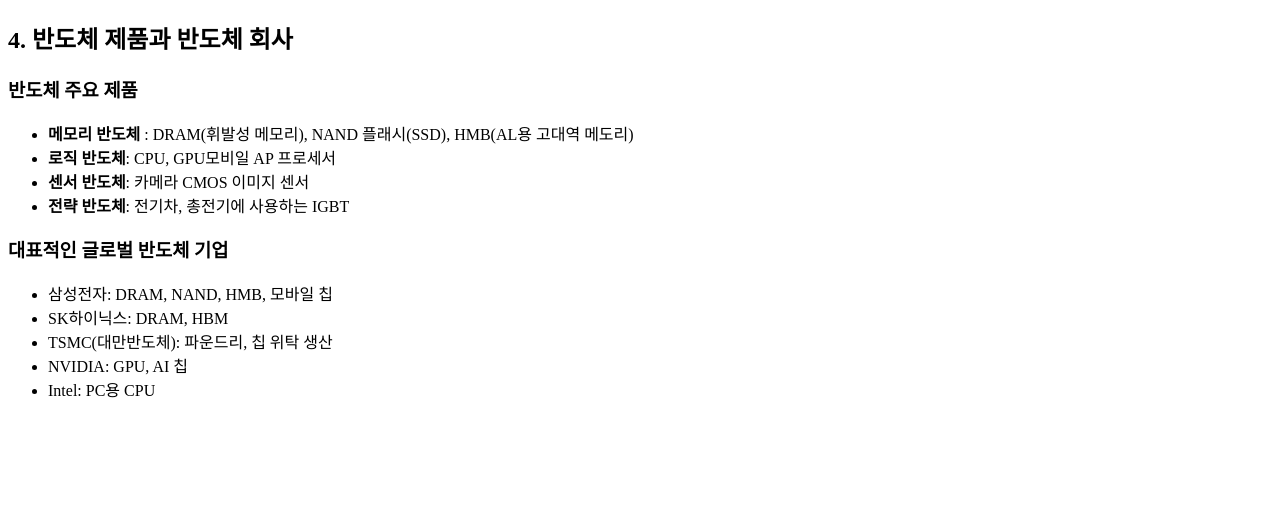
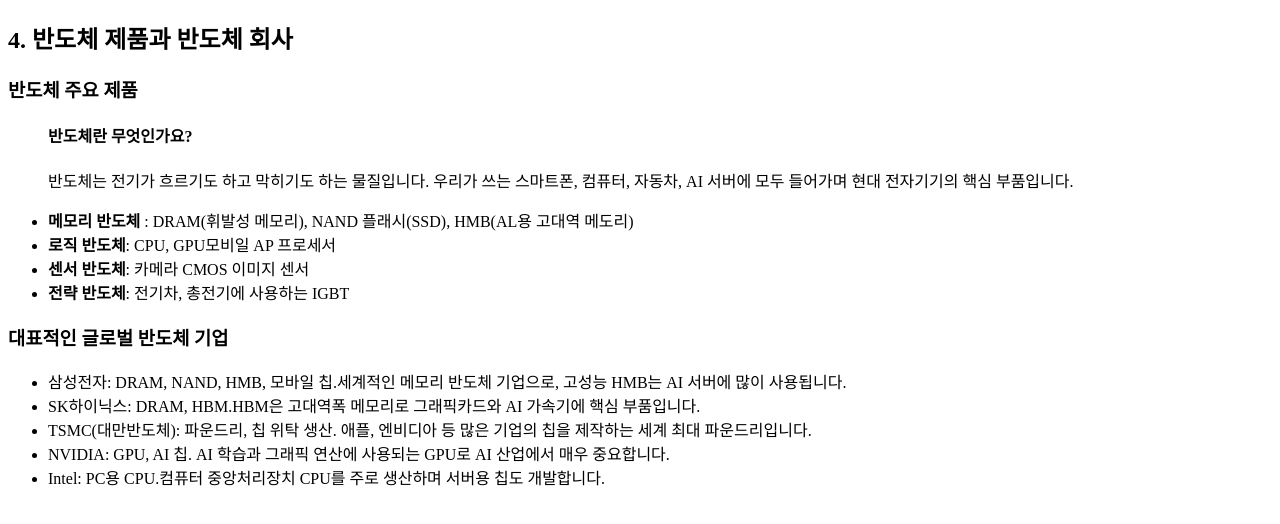
Before and after one commit to saltlight123/ogaehwal-ft_project1, a plain HTML site: page product.html in a window 1280 px wide. Drawn offline with Linux system fonts and the light colour scheme.

Commit message:
반도체 제품과 기업 내용 수정

```diff
--- a/product.html
+++ b/product.html
@@ -7,6 +7,8 @@
     <h2>4. 반도체 제품과 반도체 회사</h2>
     <h3>반도체 주요 제품</h3>
     <ul>
+    <h4>반도체란 무엇인가요?</h4>
+    <p>반도체는 전기가 흐르기도 하고 막히기도 하는 물질입니다. 우리가 쓰는 스마트폰, 컴퓨터, 자동차, AI 서버에 모두 들어가며 현대 전자기기의 핵심 부품입니다.</p>
     <li><strong>메모리 반도체 </strong>: DRAM(휘발성 메모리), NAND 플래시(SSD), HMB(AL용 고대역 메도리)</li>
     <li><strong>로직 반도체</strong>: CPU, GPU모비일 AP 프로세서</li>
     <li><strong>센서 반도체</strong>: 카메라 CMOS 이미지 센서</li>
@@ -14,11 +16,11 @@
     </ul>
     <h3>대표적인 글로벌 반도체 기업</h3>
     <ul>
-        <li>삼성전자: DRAM, NAND, HMB, 모바일 칩
-        <li>SK하이닉스: DRAM, HBM</li>
-        <li>TSMC(대만반도체): 파운드리, 칩 위탁 생산</li>
-        <li>NVIDIA: GPU, AI 칩</li>
-        <li>Intel: PC용 CPU</li>
+        <li>삼성전자: DRAM, NAND, HMB, 모바일 칩.세계적인 메모리 반도체 기업으로, 고성능 HMB는 AI 서버에 많이 사용됩니다.</li>
+        <li>SK하이닉스: DRAM, HBM.HBM은 고대역폭 메모리로 그래픽카드와 AI 가속기에 핵심 부품입니다.</li>
+        <li>TSMC(대만반도체): 파운드리, 칩 위탁 생산. 애플, 엔비디아 등 많은 기업의 칩을 제작하는 세계 최대 파운드리입니다.</li>
+        <li>NVIDIA: GPU, AI 칩. AI 학습과 그래픽 연산에 사용되는 GPU로 AI 산업에서 매우 중요합니다.</li>
+        <li>Intel: PC용 CPU.컴퓨터 중앙처리장치 CPU를 주로 생산하며 서버용 칩도 개발합니다.</li>
     </ul>
 </body>
 </html>
```
